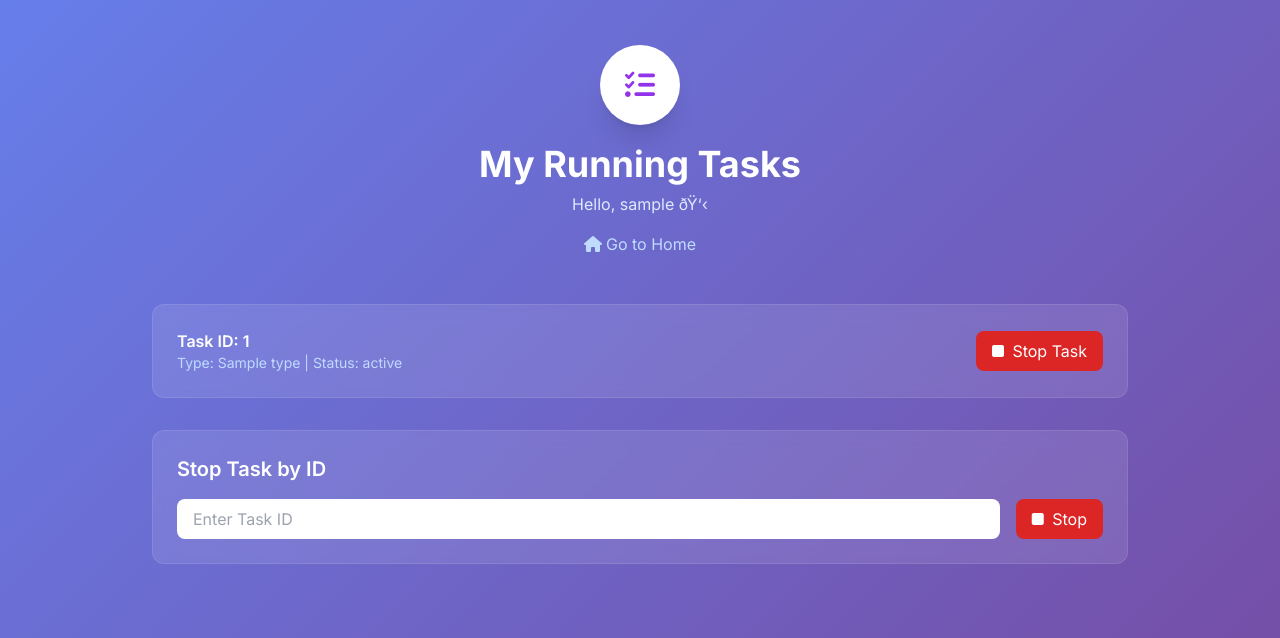
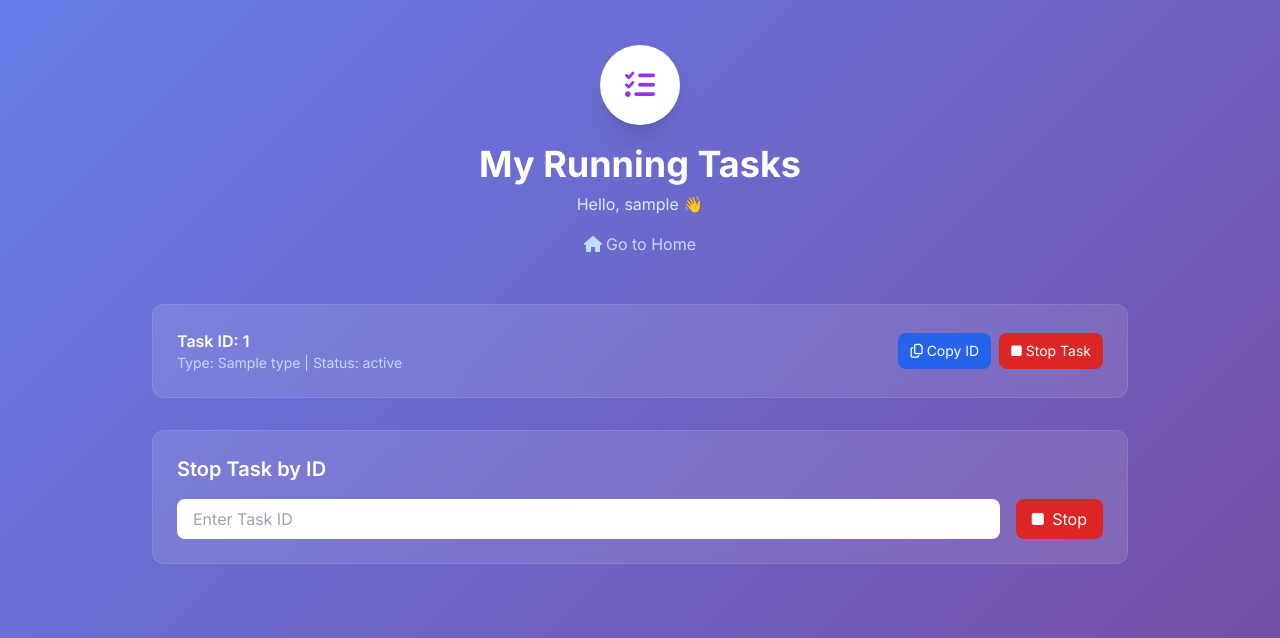
Before and after one commit to Roysujoy1447/New-Webx-Publicx, a Flask app: template templates/my_tasks.html in a window 1280 px wide. Shown: the top 638 px of the page. Run offline with Flask 3, Linux system fonts and the light colour scheme; the template is opened without the code that fills it: most values are stand-ins (such as "Sample title", 1, 10 or a date in 2020); some libraries are stand-ins or nearby versions.

Commit message:
Update my_tasks.html

```diff
--- a/templates/my_tasks.html
+++ b/templates/my_tasks.html
@@ -22,7 +22,7 @@
         <i class="fa-solid fa-list-check text-2xl sm:text-3xl"></i>
       </div>
       <h1 class="text-3xl sm:text-4xl font-bold">My Running Tasks</h1>
-      <p class="text-blue-100 mt-2 text-sm sm:text-base">Hello, {{ username }} ðŸ‘‹</p>
+      <p class="text-blue-100 mt-2 text-sm sm:text-base">Hello, {{ username }} 👋</p>
       <div class="mt-4 space-x-2 sm:space-x-4">
         <a href="/" class="text-blue-200 hover:text-white text-sm sm:text-base inline-flex items-center justify-center">
           <i class="fa-solid fa-home mr-1"></i> Go to Home
@@ -48,15 +48,21 @@
       {% if tasks %}
         <div class="space-y-4">
           {% for task_id, task in tasks.items() %}
-          <div class="glass rounded-xl p-4 sm:p-6 border border-white/10 flex flex-col sm:flex-row sm:items-center sm:justify-between">
-            <div class="mb-2 sm:mb-0">
-              <p class="font-semibold text-sm sm:text-base">Task ID: {{ task_id }}</p>
+          <div class="glass rounded-xl p-4 sm:p-6 border border-white/10 flex flex-col sm:flex-row sm:items-center sm:justify-between gap-2 sm:gap-4">
+            <div class="flex-1 break-all">
+              <p class="font-semibold text-sm sm:text-base" id="task-{{ loop.index }}">Task ID: {{ task_id }}</p>
               <p class="text-xs sm:text-sm text-blue-200">Type: {{ task.type }} | Status: {{ task.status }}</p>
             </div>
-            <a href="/stop_task/{{ username }}/{{ task_id }}"
-               class="w-full sm:w-auto text-center px-4 py-2 bg-red-600 hover:bg-red-700 rounded-lg text-sm sm:text-base transition mt-2 sm:mt-0">
-              <i class="fa-solid fa-stop mr-1"></i> Stop Task
-            </a>
+            <div class="flex gap-2 flex-wrap mt-2 sm:mt-0">
+              <button onclick="copyTaskId('{{ loop.index }}')"
+                      class="px-3 py-2 bg-blue-600 hover:bg-blue-700 rounded-lg text-sm flex items-center gap-1">
+                <i class="fa-regular fa-copy"></i> Copy ID
+              </button>
+              <a href="/stop_task/{{ username }}/{{ task_id }}"
+                 class="px-3 py-2 bg-red-600 hover:bg-red-700 rounded-lg text-sm flex items-center gap-1">
+                <i class="fa-solid fa-stop"></i> Stop Task
+              </a>
+            </div>
           </div>
           {% endfor %}
         </div>
@@ -70,7 +76,7 @@
       <!-- Manual Stop Task -->
       <div class="glass rounded-xl p-4 sm:p-6 border border-white/10 mt-8">
         <h2 class="text-lg sm:text-xl font-semibold mb-4 text-center sm:text-left">Stop Task by ID</h2>
-        <form method="POST" action="/stop_task_manual" class="flex flex-col sm:flex-row sm:items-center gap-2 sm:gap-4">
+        <form method="POST" action="{{ url_for('stop_task_by_id') }}" class="flex flex-col sm:flex-row sm:items-center gap-2 sm:gap-4">
           <input type="text" name="task_id" placeholder="Enter Task ID"
                  class="flex-1 px-4 py-2 rounded-lg text-black w-full sm:w-auto" required>
           <button type="submit" class="px-4 py-2 w-full sm:w-auto bg-red-600 hover:bg-red-700 rounded-lg text-sm sm:text-base transition">
@@ -80,5 +86,14 @@
       </div>
     </main>
   </div>
+
+  <script>
+    function copyTaskId(index) {
+      const taskId = document.getElementById(`task-${index}`).innerText.replace('Task ID: ', '');
+      navigator.clipboard.writeText(taskId).then(() => {
+        alert(`Task ID "${taskId}" copied to clipboard!`);
+      });
+    }
+  </script>
 </body>
 </html>
```
